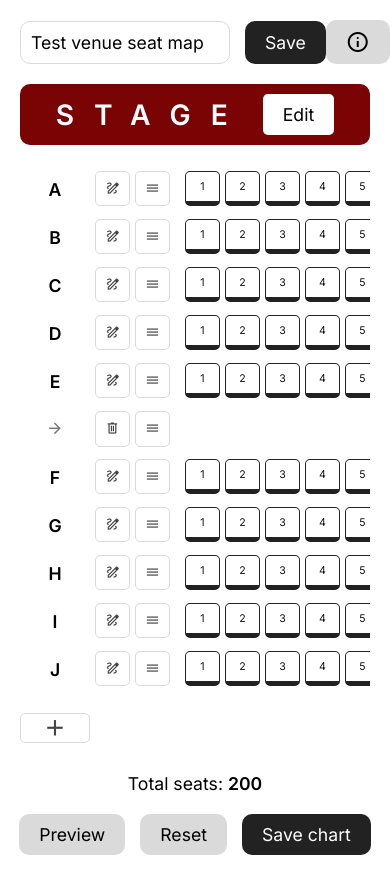
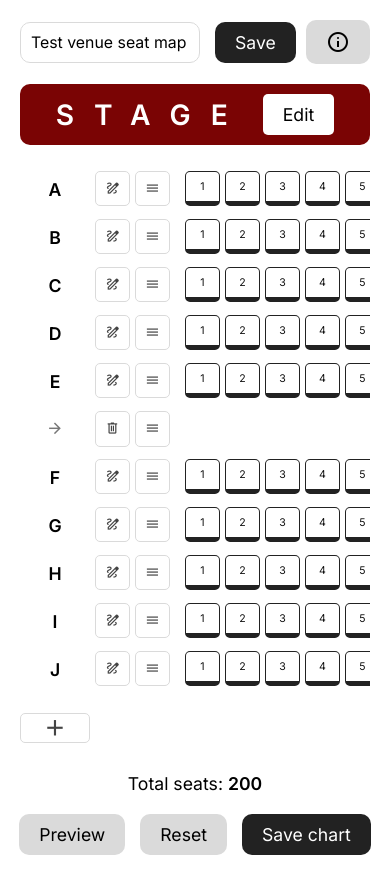
Before and after one commit to cenksari/react-seatmap-creator, a React (Create React App) app: page / in a window 390 px wide. Built offline with nearby package versions, Linux system fonts and the light colour scheme.

Commit message:
Fix header input size.

```diff
--- a/src/components/Header.tsx
+++ b/src/components/Header.tsx
@@ -34,7 +34,7 @@ const Header = ({ seatMap, editMapName }: IProps): React.JSX.Element => {
   };
 
   return (
-    <header className='flex flex-gap flex-space-between flex-v-center'>
+    <header className='flex flex-space-between flex-v-center'>
       <form noValidate className='flex flex-gap-medium' onSubmit={handleOnSubmit}>
         <input
           id='name'
--- a/src/styles/creator.css
+++ b/src/styles/creator.css
@@ -69,7 +69,7 @@ header {
 
 header input {
   padding: 10px;
-  max-width: 210px;
+  max-width: 350px;
   border-radius: 10px;
   border: 1px solid #dadada;
 }
@@ -460,4 +460,9 @@ header input {
   .buttons .totals {
     margin: 20px 0;
   }
+
+  header input {
+    max-width: 180px;
+    font-size: 0.9em;
+  }
 }
```
